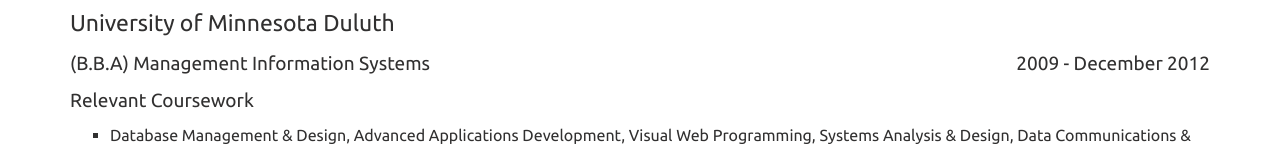
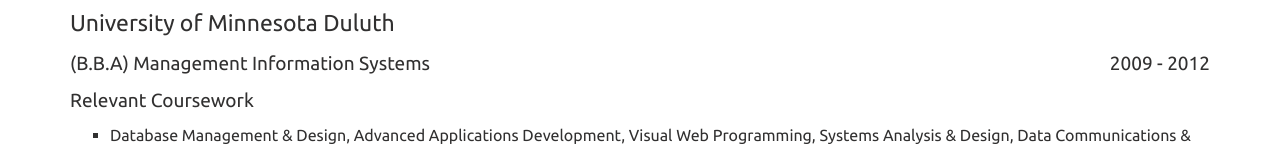
Before and after one commit to angelo-deme/angelo-deme.github.io, a plain HTML site: page index.html in a window 1280 px wide. Shown: the part 804-950 px from the top of the page. Drawn offline with Linux system fonts and the light colour scheme.

Commit message:
Update index.html

```diff
--- a/index.html
+++ b/index.html
@@ -52,7 +52,7 @@
                         <h3>Education</h3>
                         <div class="umd">
                             <p>University of Minnesota Duluth</p>
-                            <p id="dates">2009 - December 2012</p>
+                            <p id="dates">2009 - 2012</p>
                             <p id="course">(B.B.A) Management Information Systems</p>
                             <p id="course">Relevant Coursework</p>
                             <ul>
```
